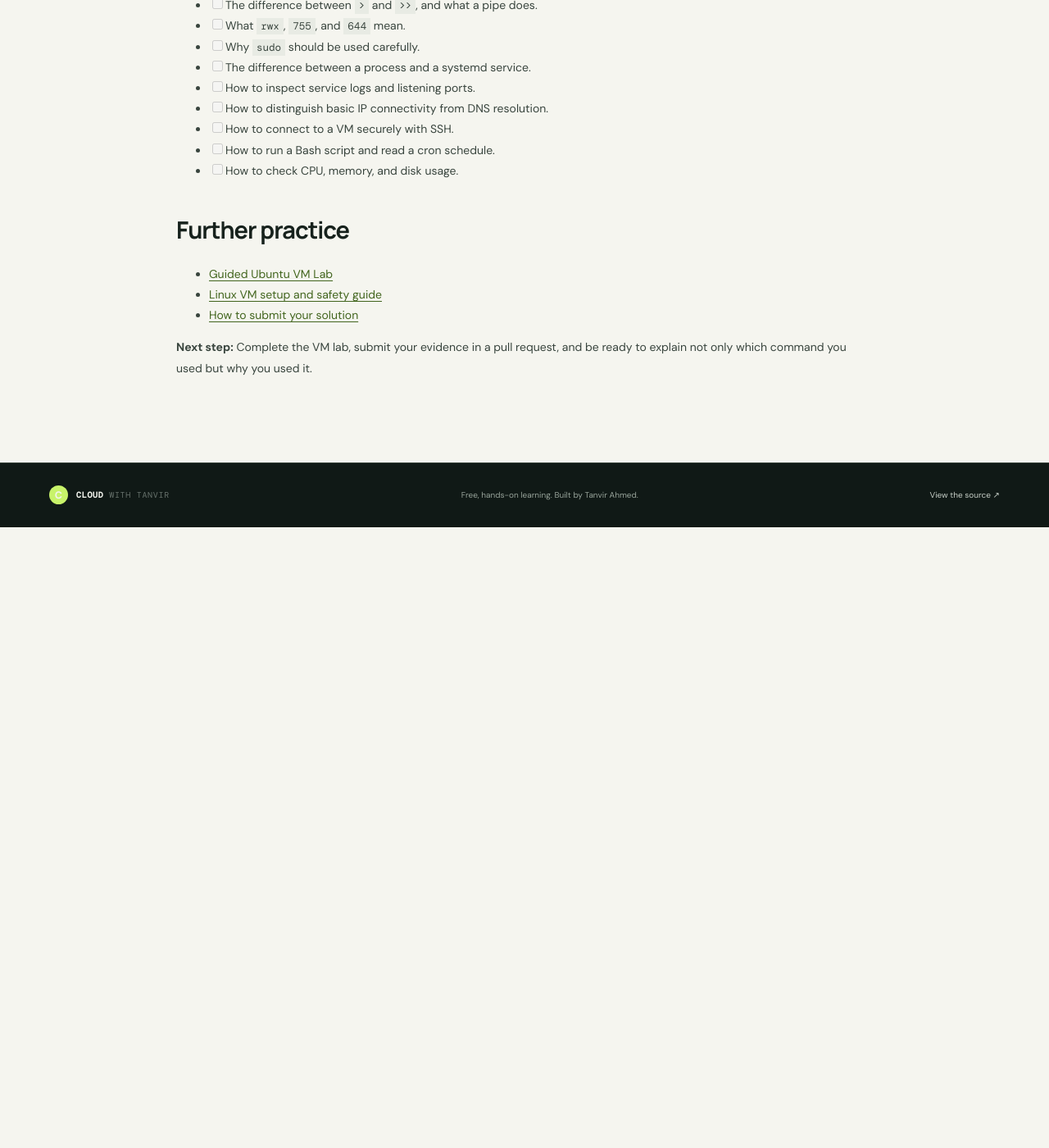
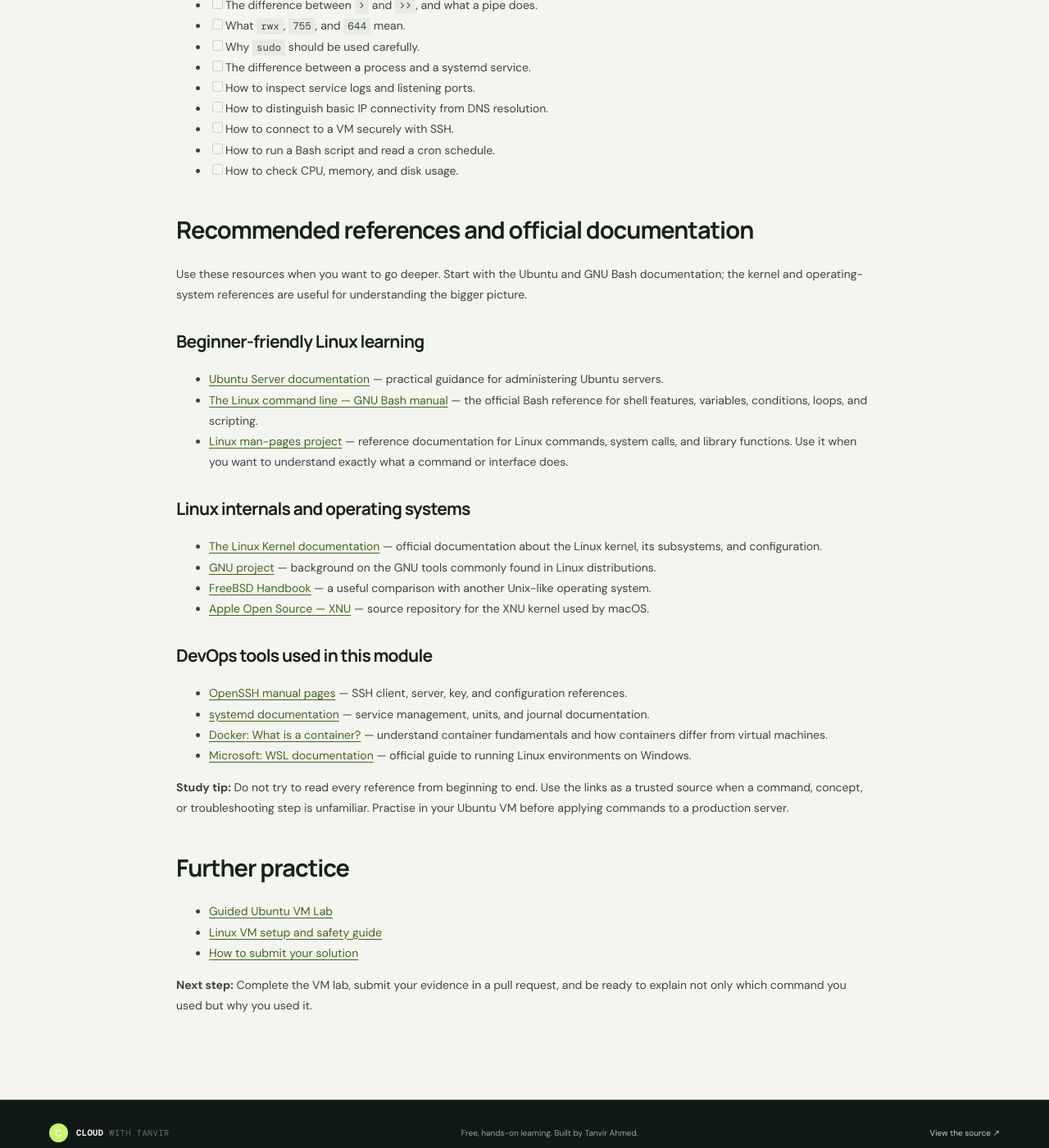
Before and after one commit to cloudwithtanvir/DevOps-bootcamp, a Jekyll site: the page built from 01-Linux-Foundations/notes.md, in a window 1280 px wide and 1400 px high, scrolled down 10920 px. Shown: the whole window at 82% size. Built offline with Jekyll 4.4.1, drawn with Linux system fonts in a browser that asks for light colours; before the commit the page ends 11563 px from its top, so only the background shows below that.

Commit message:
Add official references to Linux Foundations lesson

```diff
--- a/01-Linux-Foundations/notes.md
+++ b/01-Linux-Foundations/notes.md
@@ -439,6 +439,32 @@ Before moving on, make sure you can explain:
 - [ ] How to run a Bash script and read a cron schedule.
 - [ ] How to check CPU, memory, and disk usage.
 
+## Recommended references and official documentation
+
+Use these resources when you want to go deeper. Start with the Ubuntu and GNU Bash documentation; the kernel and operating-system references are useful for understanding the bigger picture.
+
+### Beginner-friendly Linux learning
+
+- [Ubuntu Server documentation](https://documentation.ubuntu.com/server/) — practical guidance for administering Ubuntu servers.
+- [The Linux command line — GNU Bash manual](https://www.gnu.org/software/bash/manual/) — the official Bash reference for shell features, variables, conditions, loops, and scripting.
+- [Linux man-pages project](https://www.kernel.org/doc/man-pages/) — reference documentation for Linux commands, system calls, and library functions. Use it when you want to understand exactly what a command or interface does.
+
+### Linux internals and operating systems
+
+- [The Linux Kernel documentation](https://docs.kernel.org/) — official documentation about the Linux kernel, its subsystems, and configuration.
+- [GNU project](https://www.gnu.org/) — background on the GNU tools commonly found in Linux distributions.
+- [FreeBSD Handbook](https://docs.freebsd.org/en/books/handbook/) — a useful comparison with another Unix-like operating system.
+- [Apple Open Source — XNU](https://github.com/apple-oss-distributions/xnu) — source repository for the XNU kernel used by macOS.
+
+### DevOps tools used in this module
+
+- [OpenSSH manual pages](https://www.openssh.com/manual.html) — SSH client, server, key, and configuration references.
+- [systemd documentation](https://www.freedesktop.org/software/systemd/man/latest/) — service management, units, and journal documentation.
+- [Docker: What is a container?](https://docs.docker.com/get-started/docker-concepts/the-basics/what-is-a-container/) — understand container fundamentals and how containers differ from virtual machines.
+- [Microsoft: WSL documentation](https://learn.microsoft.com/en-us/windows/wsl/) — official guide to running Linux environments on Windows.
+
+**Study tip:** Do not try to read every reference from beginning to end. Use the links as a trusted source when a command, concept, or troubleshooting step is unfamiliar. Practise in your Ubuntu VM before applying commands to a production server.
+
 ## Further practice
 
 - [Guided Ubuntu VM Lab](task-1-linux-practice.md)
```
